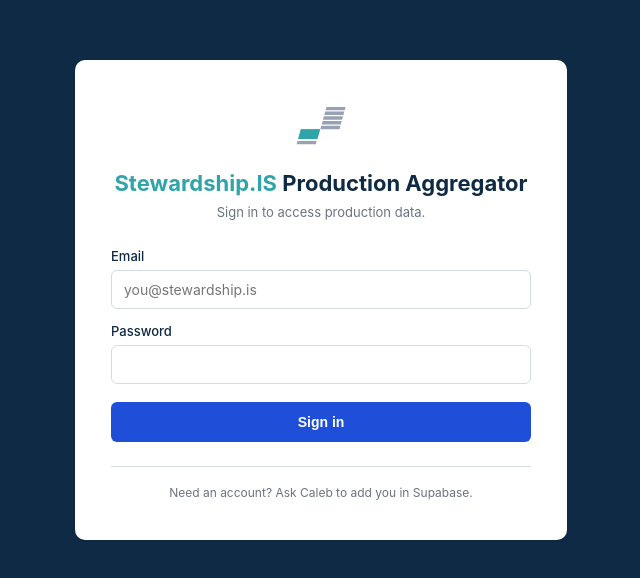
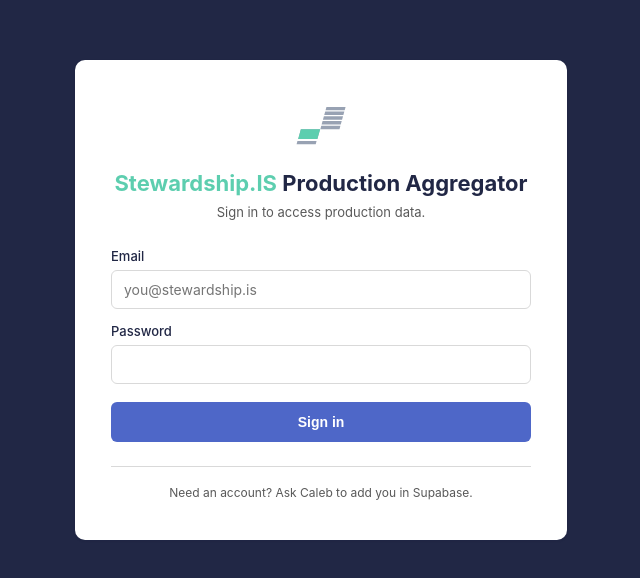
Before and after one commit to jcnewport/ProductionAggregator_App, a React (Vite) app in the folder web/: page /login in a window 1280 px wide. Shown: the part 124-702 px from the top of the page, without its empty margins (319-959 px from the left). Built offline with nearby package versions, Linux system fonts and the light colour scheme; no server answers.

Commit message:
Swap palette to provided 10-color scheme (Accent 1 primary, Accent 4 teal, Dark 2 navy)

```diff
--- a/web/index.html
+++ b/web/index.html
@@ -8,11 +8,11 @@
     <style>
       /* Stewardship.IS base styles — palette values mirror /src/theme.ts */
       :root {
-        --midnight-navy: #0F2A44;
-        --primary: #1F4FD8;
-        --electric-teal: #2FA4A9;
+        --midnight-navy: #212745;     /* palette Dark 2 */
+        --primary: #4E67C8;           /* palette Accent 1 */
+        --electric-teal: #5DCEAF;     /* palette Accent 4 */
         --white: #FFFFFF;
-        --light-gray: #F5F7FA;
+        --light-gray: #F2F2F2;
       }
       body {
         margin: 0;
--- a/web/src/components/LogoMark.tsx
+++ b/web/src/components/LogoMark.tsx
@@ -24,7 +24,7 @@
 export default function LogoMark({
   size = 32,
   stripe = '#98A2B3',
-  accent = '#2FA4A9',
+  accent = '#5DCEAF', // palette Accent 4 — matches colors.electricTeal in /src/theme.ts
   style,
 }: LogoMarkProps) {
   return (
--- a/web/src/theme.ts
+++ b/web/src/theme.ts
@@ -1,55 +1,62 @@
 /**
  * Stewardship.IS brand palette.
  *
- * Color system:
- *   - Navy family is for dark surfaces (header, footer) and primary text on light backgrounds.
- *   - "primary" (blue) is the action color — used for CTAs like "Sign in" and "Generate & Download."
- *   - "electricTeal" is the brand accent — logo highlight, active nav indicator, help-callout border.
- *     Keeping a clear separation between action (blue) and brand accent (teal) gives the UI a nice
- *     two-layer hierarchy: teal says "this is ours," blue says "click here to do something."
- *   - Gray scale is tuned to read well on both the navy header and the off-white page background.
- *   - Status colors are distinct hues (green/orange/red/blue) — no longer reusing teal for success,
- *     so a successful-green chip and a brand-teal logo don't get confused.
+ * All hex values are drawn from the user-provided 10-color palette (Light 1,
+ * Dark 1, Light 2, Dark 2, + 6 Accents, with two tint rows). The visual
+ * hierarchy matches the prior design that was approved on-screen:
+ *   - Navy family: Dark 2 — header/footer background and primary body text
+ *   - "primary" blue: Accent 1 — CTAs like "Sign in" and "Generate & Download"
+ *   - "electricTeal" (brand accent): Accent 4 — logo accent, wordmark highlight,
+ *     active nav underline, help-callout border. Keeping a clear separation
+ *     between action (blue) and brand accent (teal) gives the UI a two-layer
+ *     hierarchy: teal says "this is ours," blue says "click here to do something."
+ *   - Gray scale: palette row 2/3 neutrals — tuned to read on both navy and white.
+ *   - Status colors: warning/danger/info use palette accents 5/6/2. Success stays
+ *     on a semantic dark green (not palette Accent 3) because A7EA52 is a vivid
+ *     lime that would read as "highlighter" in small status pills.
  *
- * Usage note: every component pulls from this file so palette changes are a one-file edit.
+ * Usage note: every component pulls from this file so palette changes are a
+ * one-file edit.
  */
 
 export const colors = {
   // ── Navy family (dark surfaces, primary text on light) ──
-  midnightNavy: '#0F2A44', // primary.700 — header & footer bg, body text on light
+  midnightNavy: '#212745', // palette Dark 2 — header & footer bg, body text on light
 
   // ── Primary action color ──
-  primary: '#1F4FD8', // primary.500 — Sign in, Generate & Download, primary buttons
-  primaryLight: '#E6ECFF', // primary.100 — soft bg tint for primary-accented callouts
+  primary: '#4E67C8', // palette Accent 1 — Sign in, Generate & Download, primary buttons
+  primaryLight: '#DBE0F4', // palette Accent 1 tint row 2 — soft bg tint for primary-accented callouts
 
   // ── Brand accent (teal) ──
-  electricTeal: '#2FA4A9', // secondary.teal.500 — logo accent, active nav underline, brand highlights
-  tealLight: '#E6F6F7', // secondary.teal.100
+  electricTeal: '#5DCEAF', // palette Accent 4 — logo accent, active nav underline, brand highlights
+  tealLight: '#DEF5EF', // palette Accent 4 tint row 2
 
   // ── Neutrals ──
-  white: '#FFFFFF', // gray.0
-  lightGray: '#F5F7FA', // gray.50 — page background
-  mediumGray: '#D5DBE3', // gray.200 — borders, dividers
-  darkGray: '#6B7280', // gray.500 — muted text on light backgrounds
-  steelBlue: '#B6BFCB', // gray.300 — muted text on the navy header (inactive nav, user email, footer)
+  white: '#FFFFFF', // palette Light 1
+  lightGray: '#F2F2F2', // palette neutral row 2 — page background
+  mediumGray: '#D9D9D9', // palette neutral row 3 — borders, dividers
+  darkGray: '#595959', // palette neutral row 3 — muted text on light backgrounds
+  steelBlue: '#C7CCE4', // palette Dark 2 tint row 2 — muted text on the navy header
 
   // ── Status ──
-  success: '#2E7D32', // success.500 — green
-  successBg: '#E8F5E9', // success.100
-  warning: '#ED8B00', // warning.500 — orange
-  warningBg: '#FFF4E5', // warning.100
-  danger: '#C62828', // error.500 — red
-  dangerBg: '#FDECEC', // error.100
-  info: '#0288D1', // info.500 — blue
-  infoBg: '#E6F4FA', // info.100
+  success: '#2E7D32', // semantic dark green (kept — palette Accent 3 #A7EA52 is too vivid for pills)
+  successBg: '#E8F5E9',
+  warning: '#FF8021', // palette Accent 5 — orange
+  warningBg: '#FFE6D2', // palette Accent 5 tint row 2
+  danger: '#F14124', // palette Accent 6 — red
+  dangerBg: '#FCDAD3', // palette Accent 6 tint row 2
+  info: '#5ECCF3', // palette Accent 2 — cyan
+  infoBg: '#DDF5FD', // palette Accent 2 tint row 2
 } as const;
 
 export type ColorToken = keyof typeof colors;
 
 /**
  * Small helper — consistent card shadow used across the app.
+ * Shadow tint mirrors the new navy (palette Dark 2) so shadows harmonize with
+ * the header instead of carrying the old navy hue.
  */
 export const shadows = {
-  card: '0 1px 3px rgba(15, 42, 68, 0.08), 0 1px 2px rgba(15, 42, 68, 0.04)',
-  cardHover: '0 4px 12px rgba(15, 42, 68, 0.12), 0 2px 4px rgba(15, 42, 68, 0.06)',
+  card: '0 1px 3px rgba(33, 39, 69, 0.08), 0 1px 2px rgba(33, 39, 69, 0.04)',
+  cardHover: '0 4px 12px rgba(33, 39, 69, 0.12), 0 2px 4px rgba(33, 39, 69, 0.06)',
 } as const;
```
Also changed, not shown: web/public/favicon.svg.
